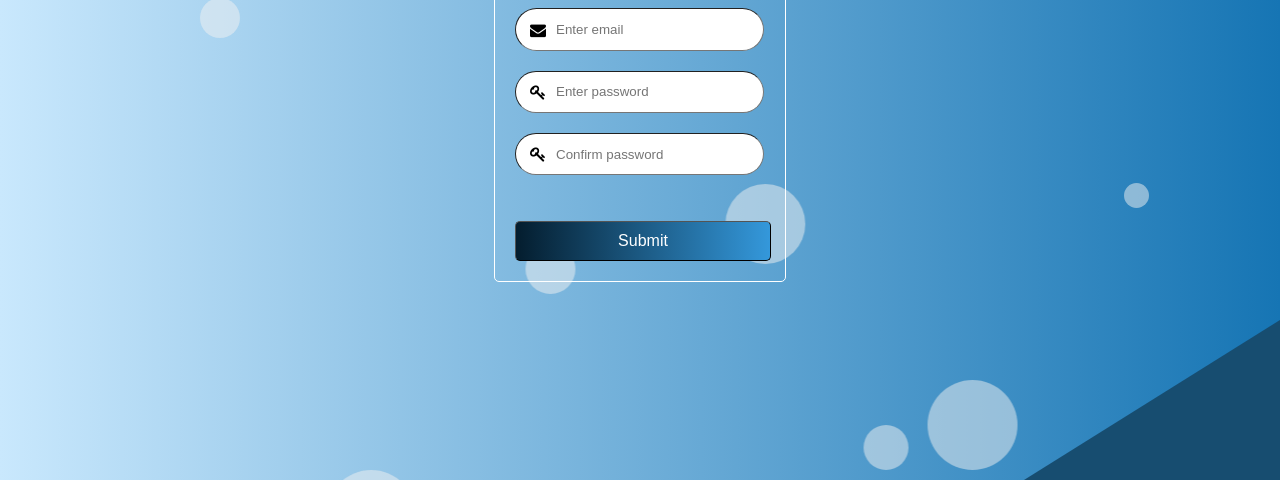
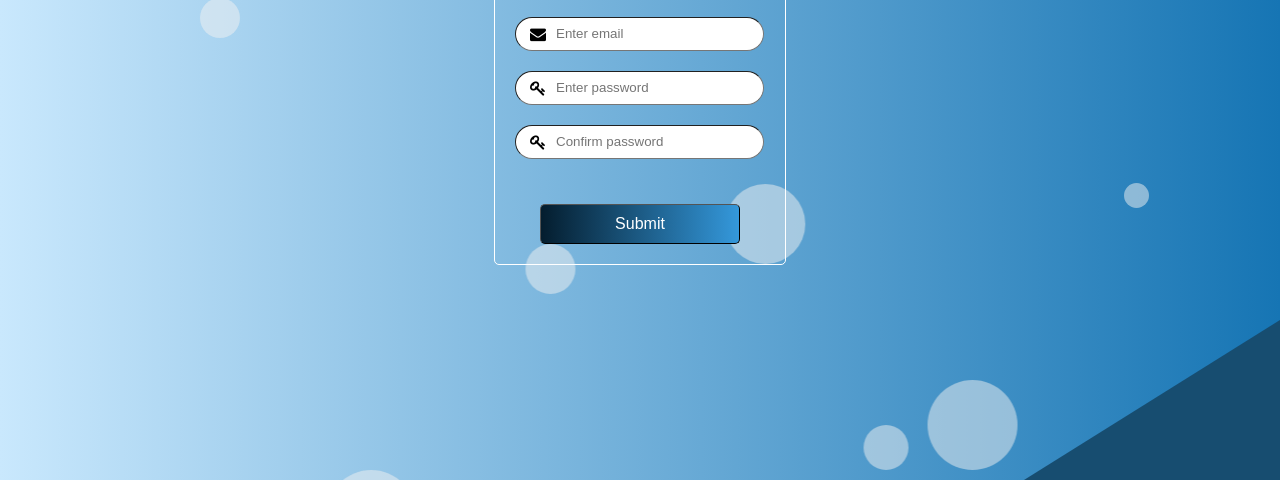
Before and after one commit to ManoharSaiKondaka/just_css, a plain HTML site: page index.html in a window 1280 px wide. Shown: the part 320-800 px from the top of the page. Drawn offline with Linux system fonts and the light colour scheme.

Commit message:
Update styles.css

```diff
--- a/styles.css
+++ b/styles.css
@@ -30,7 +30,7 @@ body {
 
 .field input {
   display: block;
-  height: 3vw;
+  height: 30px;
   width: calc(90% - 20px);
   padding-left: 40px;
   border-radius: 30px;
@@ -46,13 +46,13 @@ body {
 
 .custom-btn {
   margin-top: 2vw;
-  width: 20vw;
+  width: 200px;
   background: linear-gradient(
     to right,
     #041d2e,
     #3498db
-  ); /* Apply linear gradient */
-  color: white; /* Set the text color to white */
+  );
+  color: white;
   border-width: 0.5px;
   padding: 10px 20px;
   text-align: center;
@@ -61,7 +61,7 @@ body {
   font-size: 16px;
   cursor: pointer;
   border-radius: 5px;
-  transition: background 0.3s; /* Add transition for smooth effect */
+  transition: background 0.3s;
 }
 
 .custom-btn:hover {
@@ -279,3 +279,9 @@ body {
     opacity: 0.5;
     cursor: not-allowed;
 }
+
+.error {
+  display: none;
+   color: red;
+   margin-top: 10px;
+}
```
